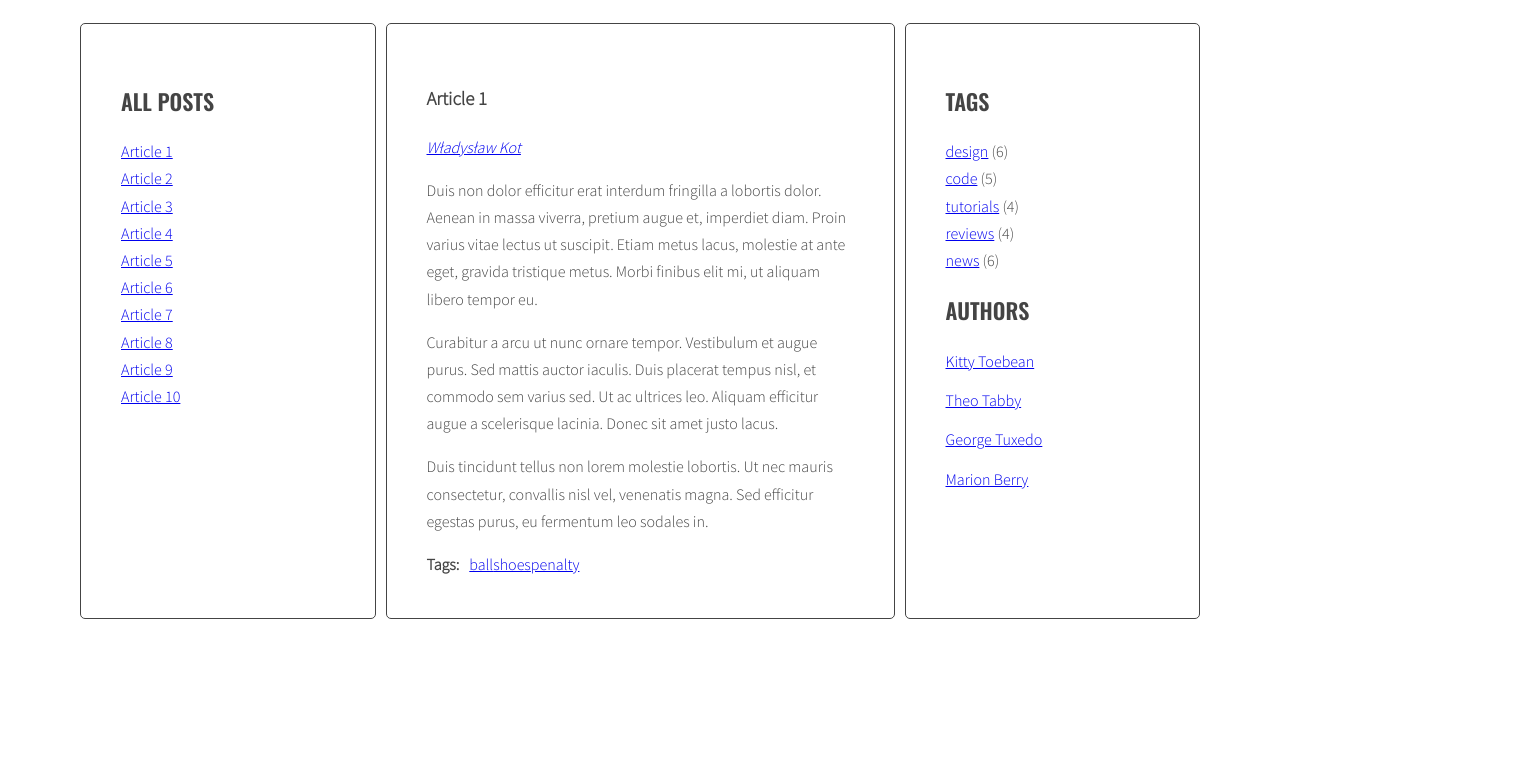
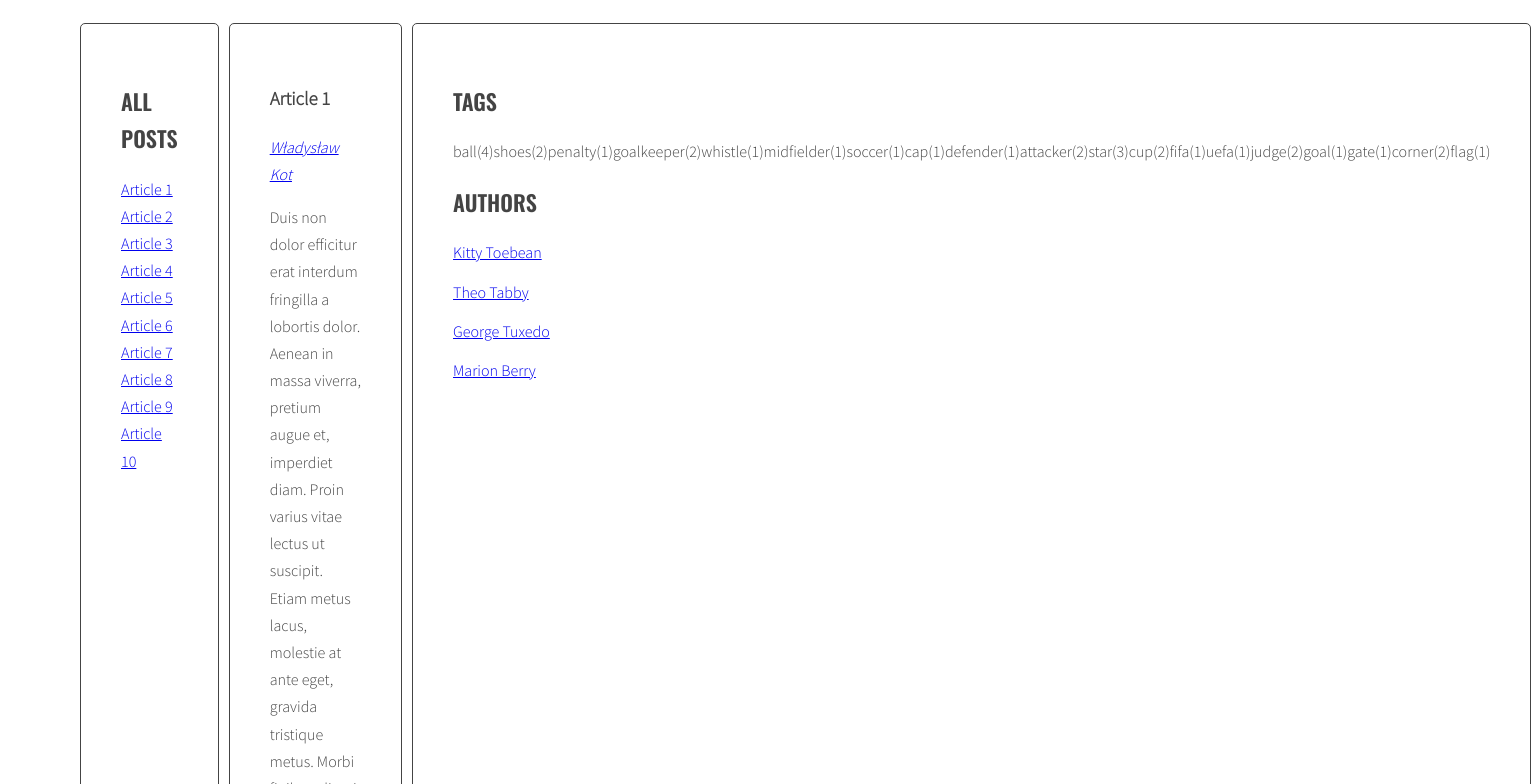
Before and after one commit to Nielichasila/javascript-blog, a website: page index.html in a window 1280 px wide. Shown: the part 220-1004 px from the top of the page, 1531 px wide, since content can reach past the window. Before the commit the page ends 847 px from the top, so only its background shows below. Drawn offline with nearby package versions, Linux system fonts and the light colour scheme.

Commit message:
change array to object allTags

```diff
--- a/index.html
+++ b/index.html
@@ -181,11 +181,6 @@
                   <aside class="sidebar">
                       <h2 class="section-title">Tags</h2>
                       <ul class="list tags">
-                          <li><a href="#">design</a> <span>(6)</span></li>
-                          <li><a href="#">code</a> <span>(5)</span></li>
-                          <li><a href="#">tutorials</a> <span>(4)</span></li>
-                          <li><a href="#">reviews</a> <span>(4)</span></li>
-                          <li><a href="#">news</a> <span>(6)</span></li>
                       </ul>
                       <h2 class="section-title">Authors</h2>
                       <ul class="list authors">
--- a/js/script.js
+++ b/js/script.js
@@ -1,13 +1,12 @@
-
 'use strict';
 /*document.getElementById('test-button').addEventListener('click', function(){
     const links = document.querySelectorAll('.titles a');
     console.log('links:', links);
 });*/
-
 const titleClickHandler = function(event){
     event.preventDefault();
     const clickedElement = this;
+    console.log('Link was clicked!');
     const activeLinks = document.querySelectorAll('.titles a.active');
     for(let activeLink of activeLinks){
         activeLink.classList.remove('active');
@@ -25,11 +24,14 @@ const optArticleSelector = '.post',
       optTitleSelector = '.post-title',
       optTitleListSelector = '.titles',
       optArticleTagsSelector = '.post-tags .list',
-      optArticleAuthorSelector = '.post-author';
+      optArticleAuthorSelector = '.post-author',
+      optTagsListSelector = '.tags.list';
+
 function generateTitleLinks(customSelector = ''){
     const titleList = document.querySelector(optTitleListSelector);
+    console.log('titleList', titleList);
     titleList.innerHTML = '';
-    const articles =  document.querySelectorAll(optArticleSelector + customSelector);
+    const articles = document.querySelectorAll(optArticleSelector + customSelector);
     let html = '';
     for(let article of articles){
         const articleId = article.getAttribute('id');
@@ -40,28 +42,50 @@ function generateTitleLinks(customSelector = ''){
     titleList.innerHTML = html;
 }
 generateTitleLinks();
+
 const links = document.querySelectorAll('.titles a');
 for(let link of links){
     link.addEventListener('click', titleClickHandler);
 }
 
 function generateTags(){
-    const articles =  document.querySelectorAll('.post');
+    /* [NEW] create a new variable allTags with an empty object */
+    let allTags = {};
+    const articles =  document.querySelectorAll(optArticleSelector);
     for(let article of articles){
-        const tagsWrapper = article.querySelector(optArticleTagsSelector);
+        const tagsList = article.querySelector(optArticleTagsSelector);
         let html = '';
         const articleTags = article.getAttribute('data-tags');
         const articleTagsArray = articleTags.split(' ');
         console.log('articleTagsArray' , articleTagsArray);
         for(let tag of articleTagsArray){
-            const linkArticle = '<li><a href="#tag-' + tag + '"><span>' + tag + '</span></a></li>';
-            console.log('linkArticle', linkArticle);
-            html = html + linkArticle;
-        }
-        tagsWrapper.innerHTML = html;
+            const linkHTML = '<li><a href="#tag-' + tag + '"><span>' + tag + '</span></a></li>';
+            html = html + linkHTML;
+            /* [NEW] check if this link is NOT already in allTags */
+            if(!allTags.hasOwnProperty(tag)) {
+            /* [NEW] add generated code to allTags array */
+                allTags[tag] = 1;
+            }else {
+                allTags[tag]++;
             }
         }
+        tagsList.innerHTML = html;
+    }
+    /* [NEW] find list of tags in right column */
+    const tagList = document.querySelector('.tags');
 
+    /* [NEW] create variable for all links HTML code */
+   //tagList.innerHTML = allTags.join(' ');
+    let allTagsHTML = '';
+    /* [NEW] START LOOP: for each tag for allTags: */
+    for(let tag in allTags) {
+    /* [NEW] Generate code of a link and add it to allTagsHTML */
+        allTagsHTML += tag + '(' + allTags[tag] +')';
+    /*[NEW] END LOOP for each tag for allTags: */
+    }
+    /* [NEW] add HTML from allTagsHTML to tagList */
+    tagList.innerHTML = allTagsHTML;
+}
 generateTags();
 
 function tagClickHandler(event){
@@ -88,7 +112,6 @@ function tagClickHandler(event){
     /* execute function "generateTitleLinks" with article selector as argument */
     generateTitleLinks('[data-tags~="' + tag + '"]');
 }
-
 function addClickListenersToTags(){
     /* find all links to tags */
     const tagLinks = document.querySelectorAll(optArticleTagsSelector);
@@ -98,9 +121,9 @@ function addClickListenersToTags(){
         tag.addEventListener('click', tagClickHandler);
         /* END LOOP: for each link */
     }
+}
+    addClickListenersToTags();
 
-addClickListenersToTags();
-}
 
 function generateAuthors(){
     const authorArticles = document.querySelectorAll(optArticleSelector);
@@ -122,9 +145,9 @@ function authorClickHandler(event) {
     const author = href.replace('#author-', '');
     const activeAuthors = document.querySelectorAll('a.active[href^="#author-"]');
     for (let activeAuthor of activeAuthors) {
-        activeAuthor.classlist.remove('active');
+        activeAuthor.classList.remove('active');
     }
-    const authorLinks = document.querySelectorAll('a[href^="#author-' + author + '"]');
+    const authorLinks = activeAuthors.querySelectorAll('a[href^="#author-' + author + '"]');
     for (let authorLink of authorLinks) {
         authorLink.classList.add('active');
     }
@@ -132,11 +155,9 @@ function authorClickHandler(event) {
 }
 
 function addClickListenersToAuthors() {
-    const linksToAuthors = document.querySelectorAll(optArticleAuthorSelector + optArticleAuthorSelectorLink);
-    for(let author of linksToAuthors){
-        for (let author of linksToAuthors) {
+    const authorLinks = document.querySelectorAll(optArticleAuthorSelector);
+    for(let author of authorLinks){
             author.addEventListener('click', authorClickHandler);
         }
     }
     addClickListenersToAuthors();
-}
```
Lines whose indentation alone changed are shown as unchanged.
